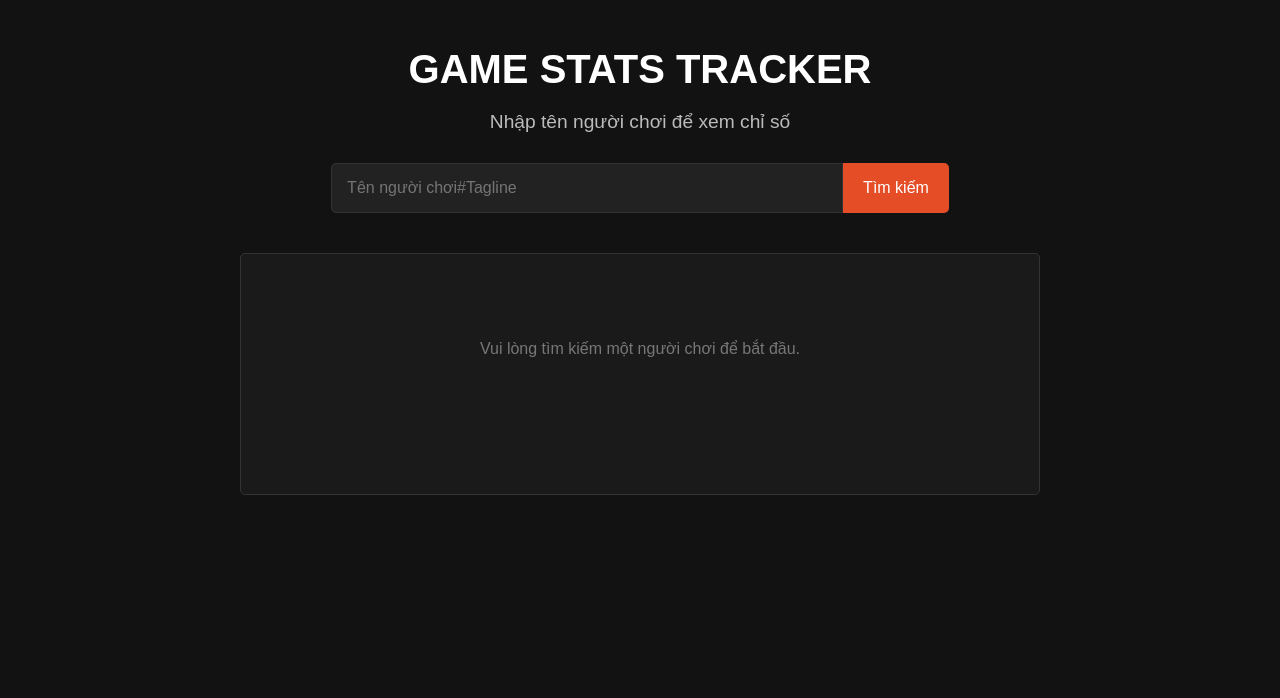
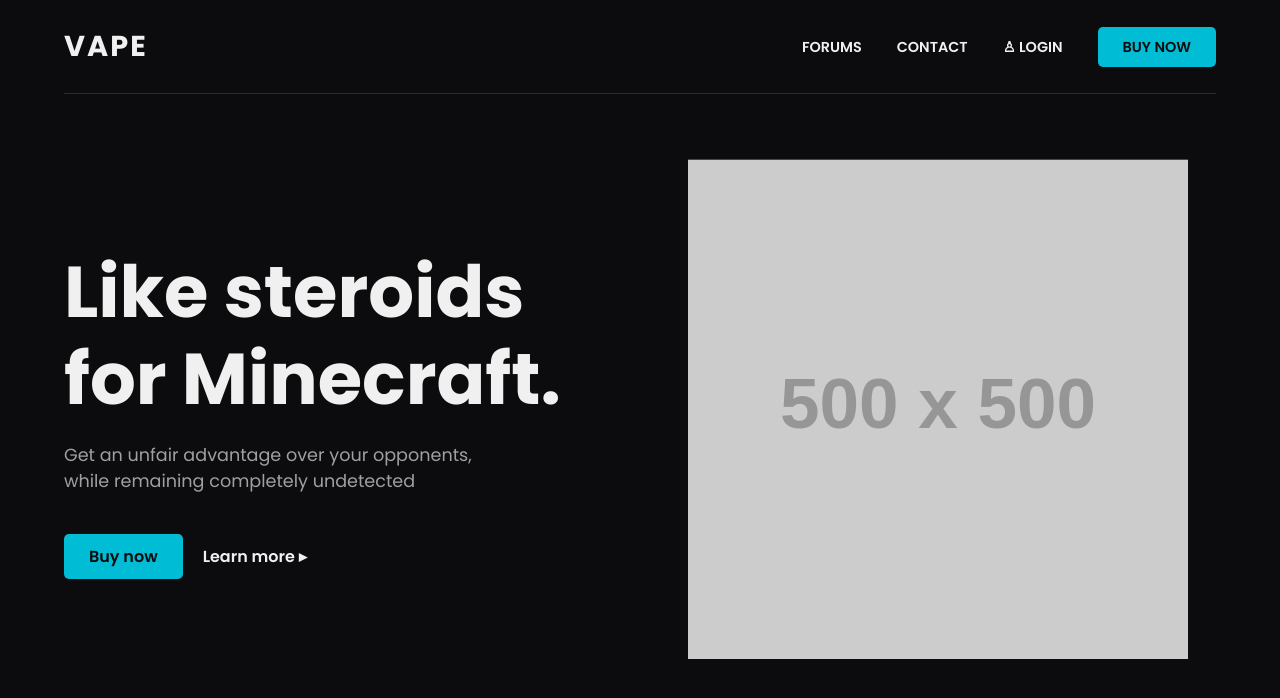
Before and after one commit to ngdaiquocdat/ngdaiquocdat, a plain HTML site: page index.html in a window 1280 px wide. Drawn offline with Linux system fonts and the light colour scheme; placeholder pictures from the web are drawn by us.

Commit message:
Update index.html

```diff
--- a/index.html
+++ b/index.html
@@ -3,107 +3,184 @@
 <head>
     <meta charset="UTF-8">
     <meta name="viewport" content="width=device-width, initial-scale=1.0">
-    <title>Trình Theo dõi Chỉ số Game</title>
+    <title>VAPE - Trang chủ</title>
+
+    <link rel="preconnect" href="https://fonts.googleapis.com">
+    <link rel="preconnect" href="https://fonts.gstatic.com" crossorigin>
+    <link href="https://fonts.googleapis.com/css2?family=Poppins:wght@400;600;700&display=swap" rel="stylesheet">
 
     <style>
-        /* Thiết lập font chữ và nền cơ bản */
+        /* --- Reset và Cài đặt chung --- */
+        * {
+            margin: 0;
+            padding: 0;
+            box-sizing: border-box;
+        }
+
         body {
-            background-color: #121212; /* Nền tối */
-            color: #e0e0e0; /* Chữ màu xám nhạt */
-            font-family: Arial, sans-serif;
-            margin: 0;
-            padding: 20px;
+            font-family: 'Poppins', sans-serif;
+            background-color: #0c0c0e; /* Màu nền đen-xám đậm */
+            color: #f0f0f0; /* Màu chữ trắng ngà */
+            overflow-x: hidden; /* Chống cuộn ngang */
+        }
+
+        .container {
+            width: 90%;
+            max-width: 1200px;
+            margin: 0 auto;
+        }
+
+        a {
+            text-decoration: none;
+            color: inherit;
+        }
+
+        /* --- Header và Thanh điều hướng --- */
+        header {
+            display: flex;
+            justify-content: space-between;
+            align-items: center;
+            padding: 25px 0;
+            border-bottom: 1px solid #2a2a2a;
+        }
+
+        .logo {
+            font-size: 1.8rem;
+            font-weight: 700;
+            letter-spacing: 2px;
+        }
+
+        nav ul {
+            display: flex;
+            align-items: center;
+            list-style: none;
+            gap: 35px;
+        }
+
+        nav a {
+            font-weight: 600;
+            font-size: 0.9rem;
+            text-transform: uppercase;
+            transition: color 0.3s ease;
+        }
+
+        nav a:hover {
+            color: #00bcd4; /* Màu xanh cyan khi hover */
+        }
+
+        .btn {
+            padding: 10px 25px;
+            border-radius: 5px;
+            font-weight: 600;
+            transition: transform 0.3s ease;
+        }
+
+        .btn:hover {
+            transform: scale(1.05);
+        }
+
+        .btn-primary {
+            background-color: #00bcd4;
+            color: #0c0c0e;
+        }
+
+        /* --- Nội dung chính --- */
+        main {
+            display: flex;
+            align-items: center;
+            justify-content: space-between;
+            min-height: 80vh;
+            padding: 50px 0;
+            gap: 40px;
+        }
+
+        .text-content {
+            flex-basis: 50%;
+        }
+
+        .text-content h1 {
+            font-size: 4.5rem; /* Cỡ chữ rất lớn */
+            font-weight: 700;
+            line-height: 1.2;
+            margin-bottom: 20px;
+        }
+
+        .text-content p {
+            font-size: 1.1rem;
+            color: #a0a0a0; /* Màu chữ phụ xám hơn */
+            max-width: 450px;
+            margin-bottom: 40px;
+        }
+
+        .button-group {
+            display: flex;
+            align-items: center;
+            gap: 20px;
+        }
+
+        .btn-secondary {
+            font-weight: 600;
+            display: flex;
+            align-items: center;
+            gap: 5px;
+        }
+
+        .btn-secondary:hover {
+            color: #00bcd4;
+        }
+
+        .image-content {
+            flex-basis: 50%;
             display: flex;
             justify-content: center;
-            align-items: flex-start;
-            min-height: 100vh;
+            align-items: center;
         }
 
-        /* Căn giữa nội dung chính */
-        .container {
-            width: 100%;
-            max-width: 800px;
-            text-align: center;
+        .image-content img {
+            max-width: 100%;
+            height: auto;
+            animation: float 6s ease-in-out infinite;
         }
 
-        header h1 {
-            color: #ffffff;
-            font-size: 2.5em;
-            margin-bottom: 0;
+        /* Hiệu ứng bay lơ lửng cho ảnh */
+        @keyframes float {
+            0% { transform: translateY(0px); }
+            50% { transform: translateY(-20px); }
+            100% { transform: translateY(0px); }
         }
 
-        header p {
-            color: #bbbbbb;
-            font-size: 1.2em;
-        }
-
-        /* Phần hộp tìm kiếm */
-        .search-box {
-            margin-top: 30px;
-            display: flex;
-            justify-content: center;
-        }
-
-        .search-box input {
-            width: 60%;
-            padding: 15px;
-            font-size: 1em;
-            border: 1px solid #333;
-            background-color: #222;
-            color: #fff;
-            border-radius: 5px 0 0 5px; /* Bo tròn góc trái */
-        }
-
-        .search-box button {
-            padding: 15px 20px;
-            font-size: 1em;
-            border: none;
-            background-color: #e44d26; /* Màu cam-đỏ */
-            color: white;
-            cursor: pointer;
-            border-radius: 0 5px 5px 0; /* Bo tròn góc phải */
-            transition: background-color 0.3s;
-        }
-
-        .search-box button:hover {
-            background-color: #f55a35;
-        }
-
-        /* Khu vực hiển thị kết quả */
-        .stats-results {
-            margin-top: 40px;
-            padding: 20px;
-            background-color: #1a1a1a;
-            border: 1px solid #333;
-            border-radius: 5px;
-            min-height: 200px;
-            text-align: left;
-        }
-
-        .placeholder-text {
-            color: #777;
-            text-align: center;
-            padding-top: 50px;
-        }
     </style>
 </head>
 <body>
+
     <div class="container">
         <header>
-            <h1>GAME STATS TRACKER</h1>
-            <p>Nhập tên người chơi để xem chỉ số</p>
+            <div class="logo">VAPE</div>
+            <nav>
+                <ul>
+                    <li><a href="#">Forums</a></li>
+                    <li><a href="#">Contact</a></li>
+                    <li><a href="#">♙ Login</a></li>
+                    <li><a href="#" class="btn btn-primary">Buy now</a></li>
+                </ul>
+            </nav>
         </header>
 
         <main>
-            <div class="search-box">
-                <input type="text" placeholder="Tên người chơi#Tagline">
-                <button>Tìm kiếm</button>
+            <div class="text-content">
+                <h1>Like steroids for Minecraft.</h1>
+                <p>Get an unfair advantage over your opponents, while remaining completely undetected</p>
+                <div class="button-group">
+                    <a href="#" class="btn btn-primary">Buy now</a>
+                    <a href="#" class="btn-secondary">Learn more ▸</a>
+                </div>
             </div>
 
-            <div class="stats-results">
-                <p class="placeholder-text">Vui lòng tìm kiếm một người chơi để bắt đầu.</p>
+            <div class="image-content">
+                <img src="https://placehold.co/500x500/0c0c0e/00bcd4?text=Your+Image+Here&font=poppins" alt="Nhân vật game cầm kiếm">
             </div>
         </main>
     </div>
+
 </body>
 </html>
```
